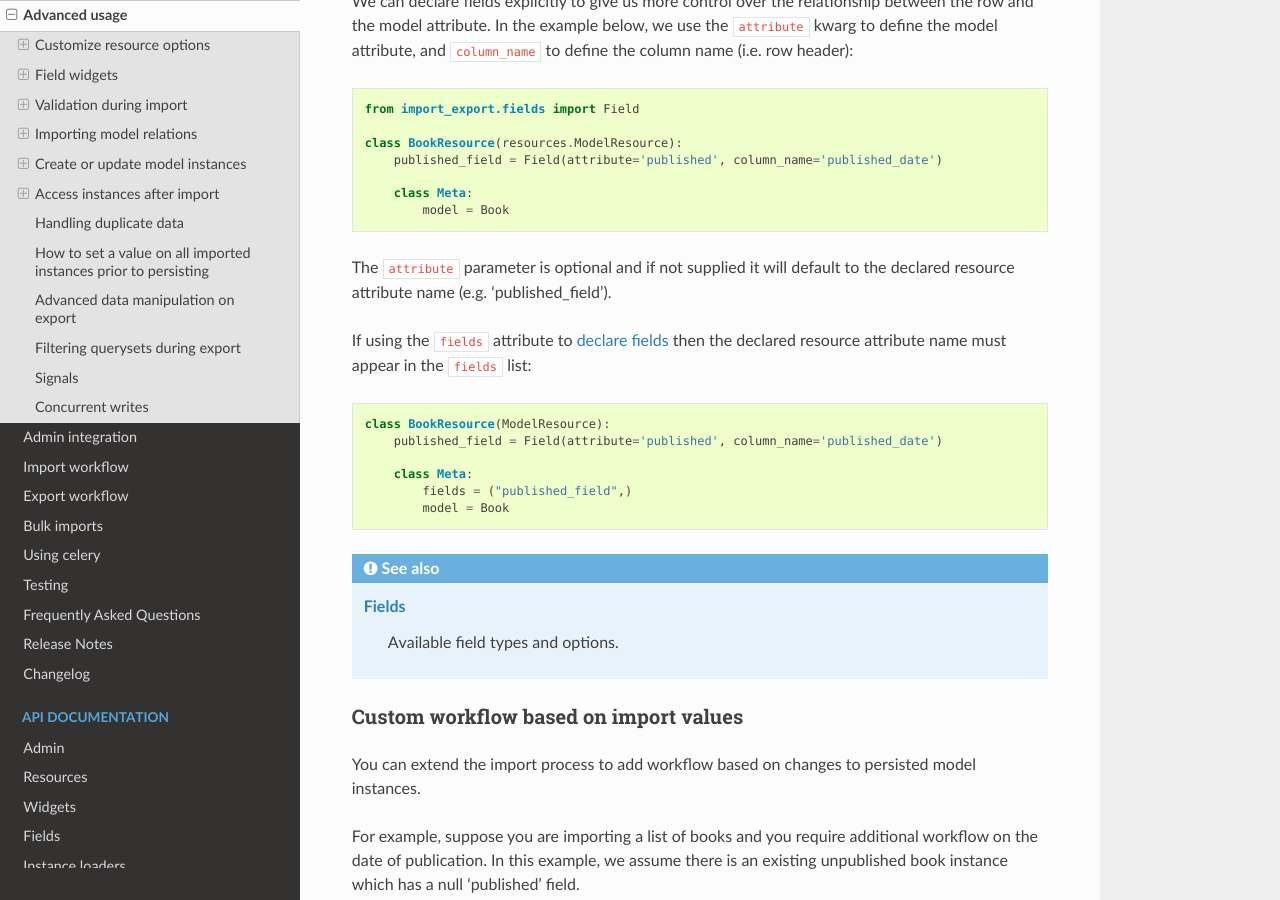
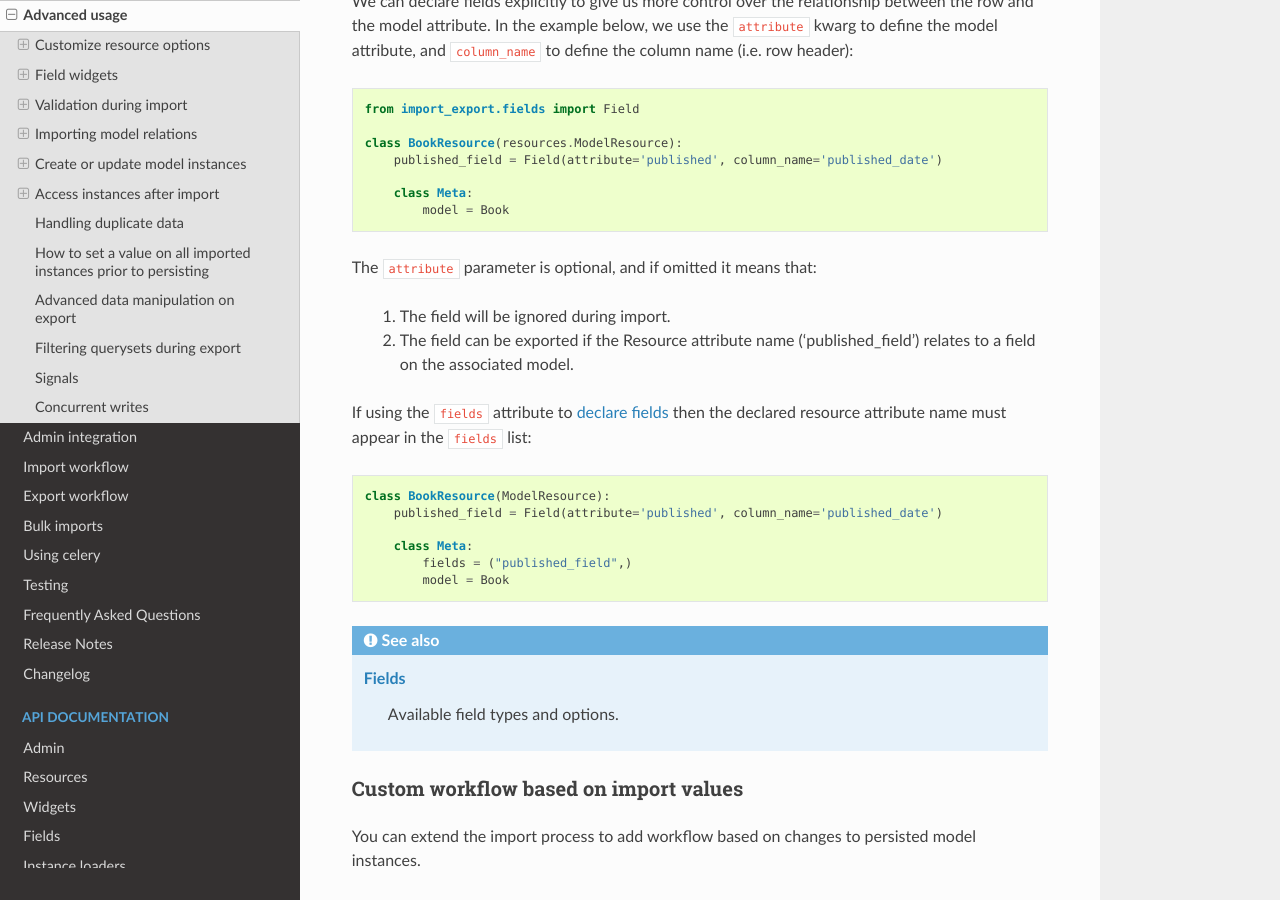
Before and after one commit to django-import-export/django-import-export, a Sphinx documentation site: the page built from docs/advanced_usage.rst, in a window 1280 px wide and 900 px high, scrolled down 2211 px. Built offline with Sphinx 7.4.7 and the Read the Docs theme 3.1.0, drawn with Linux system fonts in a browser that asks for light colours; pages that are not in the unit, such as notebooks, are missing from menus; the version number could not be read and is left out.

Commit message:
updated docs

```diff
--- a/docs/advanced_usage.rst
+++ b/docs/advanced_usage.rst
@@ -108,8 +108,12 @@ column name (i.e. row header)::
         class Meta:
             model = Book
 
-The ``attribute`` parameter is optional and if not supplied it will default to the declared resource attribute name
-(e.g. 'published_field').
+The ``attribute`` parameter is optional, and if omitted it means that:
+
+  1. The field will be ignored during import.
+
+  2. The field can be exported if the Resource attribute name ('published_field') relates to a field on the associated
+     model.
 
 If using the ``fields`` attribute to :ref:`declare fields<field_declaration>` then the declared resource attribute
 name must appear in the ``fields`` list::
```
